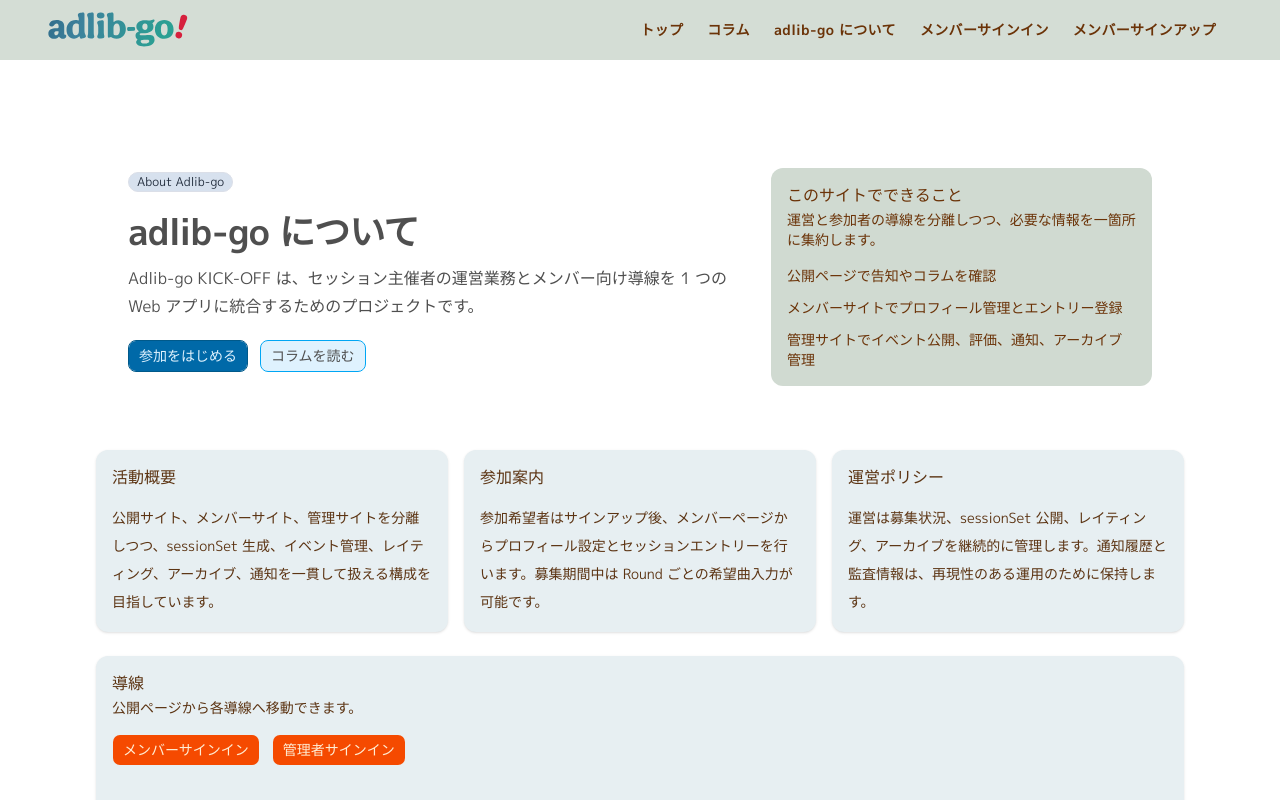
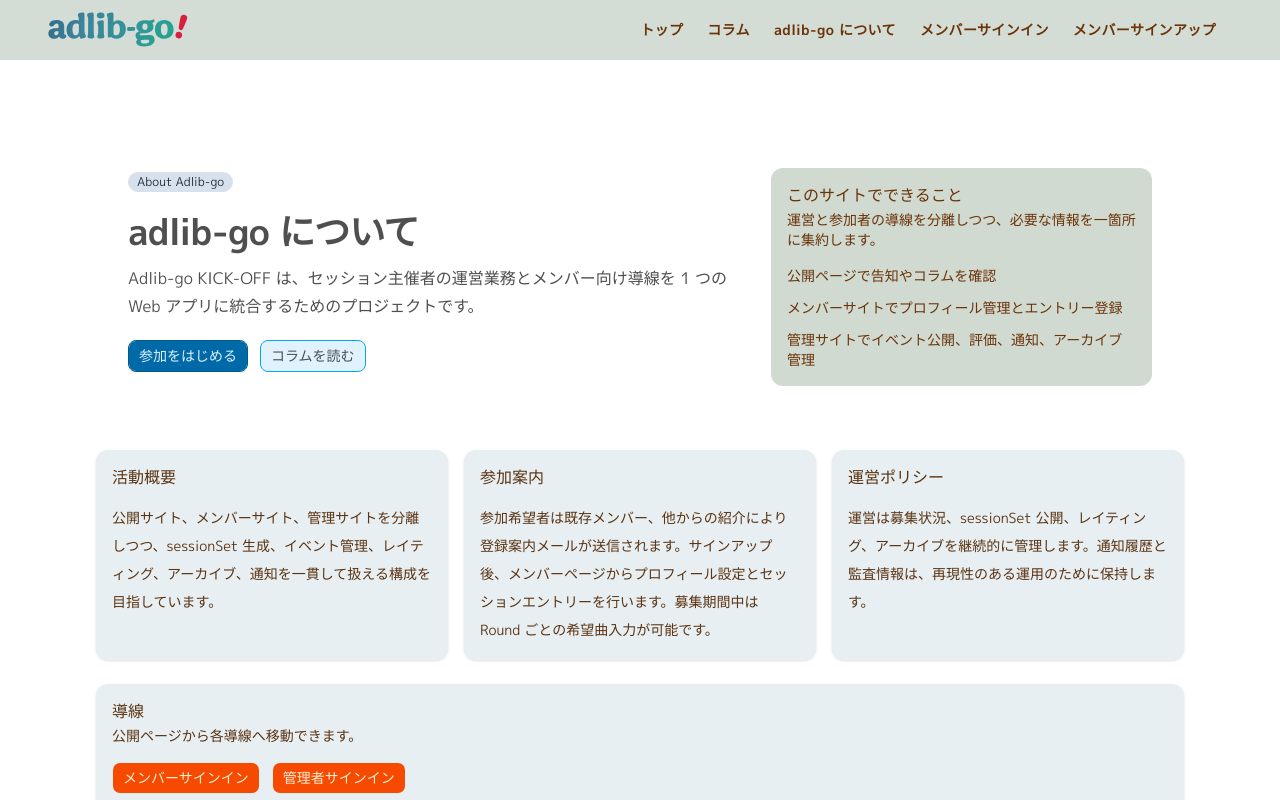
Before and after one commit to yukikim/adlib-go-project, a Next.js app: page /about in a window 1280 px wide. Shown: the top 800 px of the page. Built offline with nearby package versions, Linux system fonts and the light colour scheme; no server answers.

Commit message:
aboutページの文言修正

```diff
--- a/app/about/page.tsx
+++ b/app/about/page.tsx
@@ -60,7 +60,7 @@ export default function AboutPage() {
           </CardHeader>
           <CardContent>
             <p className="text-sm leading-7 text-muted-foreground">
-              参加希望者はサインアップ後、メンバーページからプロフィール設定とセッションエントリーを行います。募集期間中は Round ごとの希望曲入力が可能です。
+              参加希望者は既存メンバー、他からの紹介により登録案内メールが送信されます。サインアップ後、メンバーページからプロフィール設定とセッションエントリーを行います。募集期間中は Round ごとの希望曲入力が可能です。
             </p>
           </CardContent>
         </Card>
```
